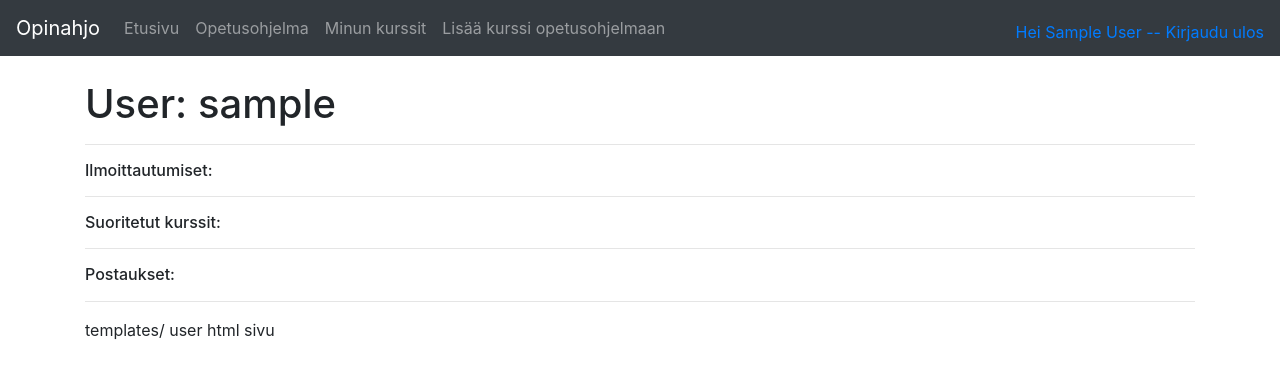
After one commit to aarekr/Opinahjo, a Flask app: a page that uses application/templates/user.html in a window 1280 px wide. The commit adds this page. Shown: the top 379 px of the page. Run offline with Flask 2, Linux system fonts and the light colour scheme; a user stored in the database is signed in; tables that the repository leaves empty hold one stand-in row (values such as "Sample post"); some libraries are stand-ins or nearby versions.

Commit message:
opiskelijan oma profiilisivu

```diff
--- a/application/templates/layout.html
+++ b/application/templates/layout.html
@@ -22,7 +22,14 @@
             <a class="nav-link" href="{{ url_for('kurssit_index') }}">Opetusohjelma</a>
           </li>
           <li class="nav-item">
+            {% if current_user.is_authenticated %}
+            <a class="nav-link" href="{{ url_for('user', usernimi=current_user.username) }}">Minun kurssit</a>
+            {% endif %}
+          </li>
+          <li class="nav-item">
+            <!-- jos käyttäjä on opettaja, tämä kohta näytetään -->
             <a class="nav-link" href="{{ url_for('kurssit_form') }}">Lisää kurssi opetusohjelmaan</a>
+            <!-- jos loppuu -->
           </li>
         </ul>
         <div class="form-inline mt-2 mt-md=0">
--- /dev/null
+++ b/application/templates/user.html
@@ -0,0 +1,17 @@
+{% extends "layout.html" %}
+
+{% block body %}
+    <h1>User: {{ user.username }}</h1>
+    <hr>
+    <h6>Ilmoittautumiset: </h6>
+    <!-- listaa tähän kurssit, joille ilmoittautunut mutta ei suoritettu -->
+    <hr>
+    <h6>Suoritetut kurssit: </h6>
+    <!-- listaa suoritetut kurssit -->
+    <hr>
+    <h6>Postaukset: </h6>
+    <!-- käyttäjän postaukset -->
+    <hr>
+    <p>templates/ user html sivu</p>
+
+{% endblock %}
--- a/application/views.py
+++ b/application/views.py
@@ -1,7 +1,21 @@
 from flask import render_template
 from application import app
+from application.auth.models import User
+from flask_login import login_required, current_user
+
 
 # etusivu
 @app.route("/")
 def index():
     return render_template("index.html")
+
+# käyttäjän henk.koht sivu
+@app.route('/user/<usernimi>')
+@login_required
+def user(usernimi):
+    user = User.query.filter_by(username=usernimi).first_or_404()
+#    posts = [
+#        {'author': user, 'body': 'Test post 1'},
+#        {'author': user, 'body': 'Test post 2'}
+#    ]
+    return render_template('user.html', user=user)
```
Also changed, not shown: application/auth/views.py (+11 -0 lines), application/templates/Miguelin register.html (deleted, +0 -30 lines), 1 other file.
